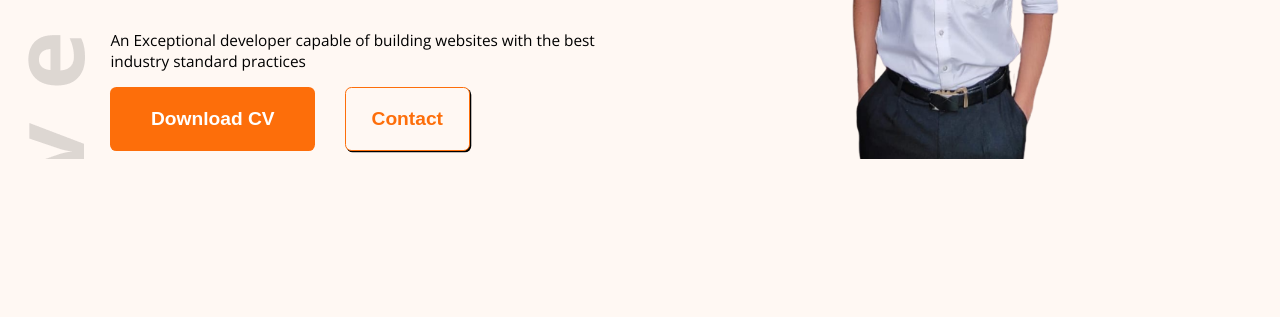
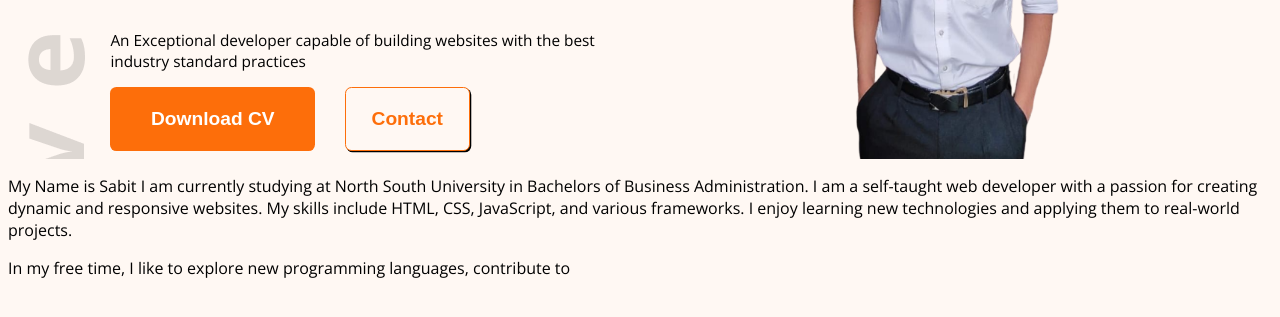
Before and after one commit to Ahmed-Sabit/PG-portfolio-website, a plain HTML site: page index.html in a window 1280 px wide. Shown: the part 433-750 px from the top of the page. Drawn offline with nearby package versions, Linux system fonts and the light colour scheme.

Commit message:
I have updated my paragraphs

```diff
--- a/index.html
+++ b/index.html
@@ -31,7 +31,10 @@
         </div>
     </header>
     <main>
-
+        <p>My Name is Sabit I am currently studying at North South University in Bachelors of Business Administration.
+        I am a self-taught web developer with a passion for creating dynamic and responsive websites. My skills include HTML, CSS, JavaScript, and various frameworks. I enjoy learning new technologies and applying them to real-world projects.</p>
+        <p>In my free time, I like to explore new programming languages, contribute to
+        </p>
     </main>
     <footer>
 
```
